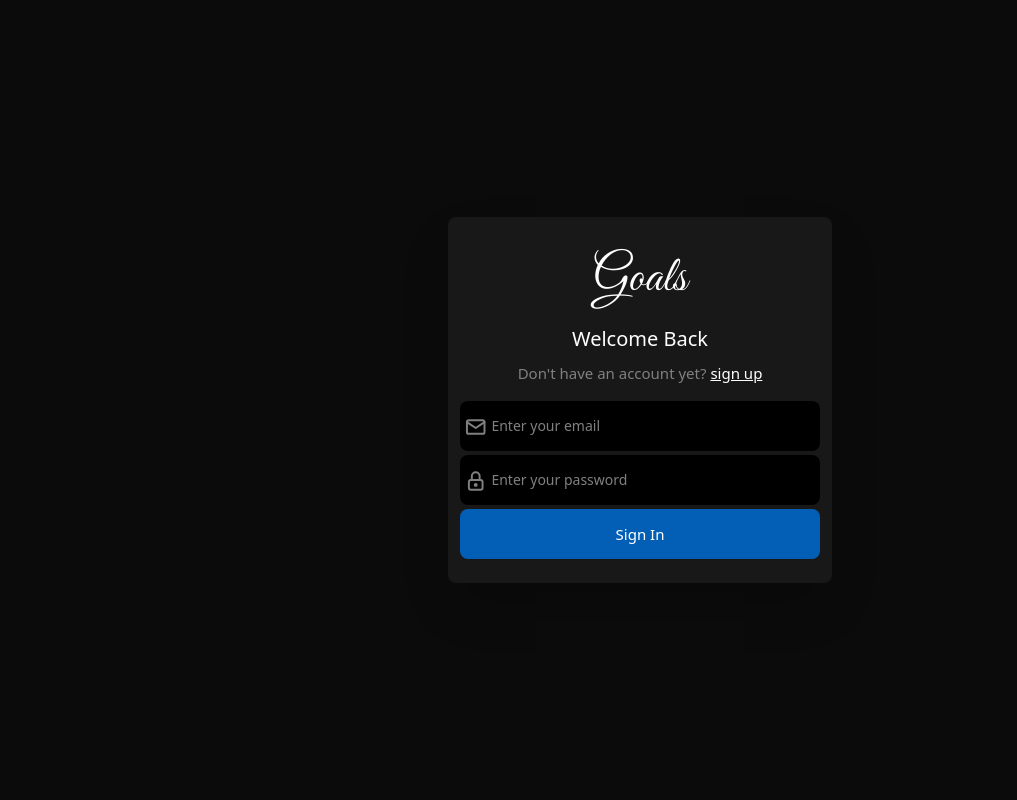
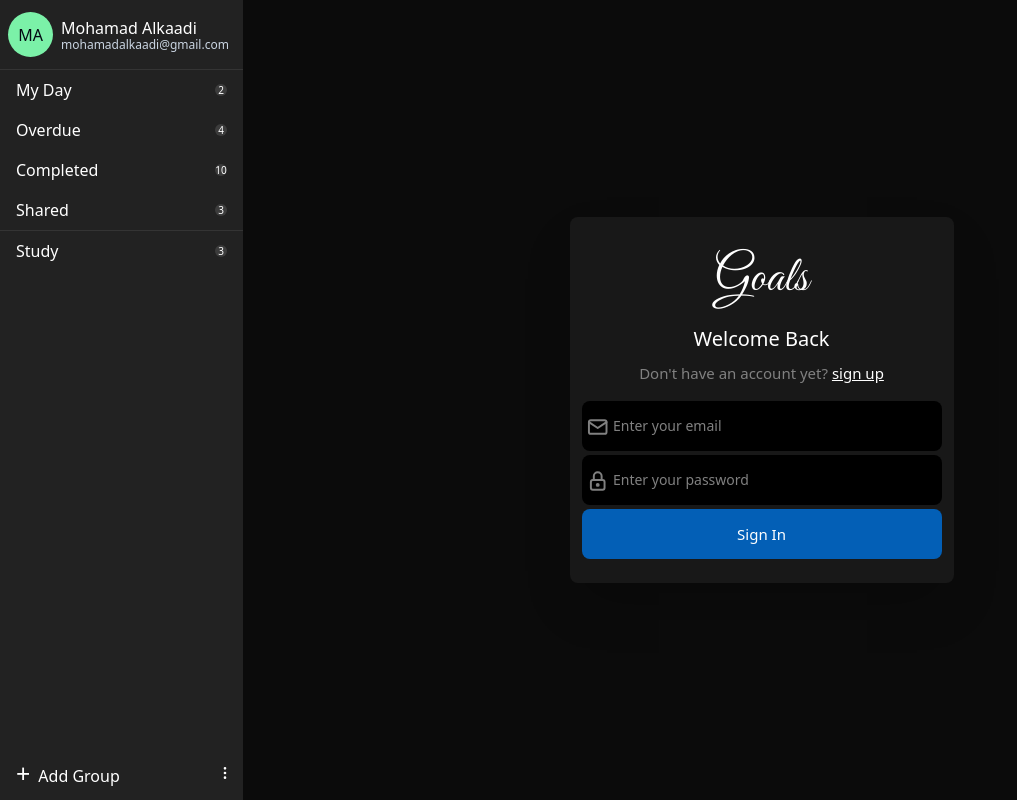
Before and after one commit to mohamad-alkaadi/goals-frontend, a Next.js app: page /auth/signin in a window 1280 px wide. Shown: the whole page, without its empty margins (0-1017 px from the left). Built offline with nearby package versions, Linux system fonts and the light colour scheme.

Commit message:
groups v1

```diff
--- a/api/goals.ts
+++ b/api/goals.ts
@@ -17,7 +17,7 @@ export interface GoalsType {
   _id: string;
 }
 
-const getAllGoals = async () => {
+const getAllGoals = async (groupName: string) => {
   const token = await checkForTokenFromCookies();
 
   const url =
@@ -25,7 +25,7 @@ const getAllGoals = async () => {
       ? process.env.NEXT_PUBLIC_DEV_URL
       : process.env.NEXT_PUBLIC_PROD_URL;
 
-  const goals = await fetch(`${url}/api/v1/goals/`, {
+  const goals = await fetch(`${url}/api/v1/goals?group=${groupName}`, {
     method: "GET",
     headers: {
       "Content-Type": "application/json",
@@ -67,7 +67,7 @@ const createGoal = async (titleValue: string, goalDate: number, shared: boolean,
       dueDate: goalDate,
       dueDateActive: !isDateToday(goalDate),
       shared: shared,
-      sharedWith: sharedWith
+      sharedWith: sharedWith,
     })
   });
 };
--- a/app/(home)/page.tsx
+++ b/app/(home)/page.tsx
@@ -11,9 +11,6 @@ export default async function Home() {
   if (!token) redirect("/auth/signin");
 
   return (
-    <div className="flex bg-[#1c1c1c]">
-      <Sidebar />
-      <GoalsSection />
-    </div>
+    <GoalsSection title={"my day"} groupName={'ungrouped'} />
   );
 }
--- a/app/layout.tsx
+++ b/app/layout.tsx
@@ -1,6 +1,7 @@
 import type { Metadata } from "next"
 import { Geist, Geist_Mono } from "next/font/google"
 import "./globals.css"
+import Sidebar from "@/components/common/sidebar/Sidebar"
 
 export const metadata: Metadata = {
   title: "Create Next App",
@@ -14,7 +15,10 @@ export default function RootLayout({
 }>) {
   return (
     <html lang="en">
-      <body>{children}</body>
+      <body className="flex bg-[#1c1c1c]">
+        <Sidebar />
+        {children}
+      </body>
     </html>
   )
 }
--- a/components/common/goals/GoalsSection.tsx
+++ b/components/common/goals/GoalsSection.tsx
@@ -5,12 +5,12 @@ import GoalsSectionHeader from "./GoalsSectionHeader";
 import { getAllGoals, GoalsType } from "@/api/goals";
 import FilteredGoals from "./FilteredGoals";
 
-const GoalsSection = () => {
+const GoalsSection = ({ title, groupName }: { title: string, groupName: string }) => {
   const [goalsState, setGoalsState] = useState<GoalsType[]>([]);
 
   useEffect(() => {
     const getGoals = async () => {
-      const goals = await getAllGoals();
+      const goals = await getAllGoals(groupName);
       setGoalsState(goals);
     };
     getGoals();
@@ -18,7 +18,7 @@ const GoalsSection = () => {
 
   return (
     <div className="p-10 flex flex-col w-full">
-      <GoalsSectionHeader />
+      <GoalsSectionHeader title={title} />
       <FilteredGoals goals={goalsState} setGoalsState={setGoalsState} />
       <AddGoal />
     </div>
--- a/components/common/goals/GoalsSectionHeader.tsx
+++ b/components/common/goals/GoalsSectionHeader.tsx
@@ -10,7 +10,7 @@ import {
 import React from "react";
 import { BsThreeDots } from "react-icons/bs";
 
-const GoalsSectionHeader = () => {
+const GoalsSectionHeader = ({ title }: { title: string }) => {
   const date = new Date().toLocaleDateString("en-US", {
     weekday: "long",
     month: "long",
@@ -19,12 +19,12 @@ const GoalsSectionHeader = () => {
   return (
     <div className="w-full flex justify-between items-center">
       <div>
-        <div className="text-[30px] font-[600] text-[#8795a0]">My Day</div>
+        <div className="text-[30px] font-[600] text-[#8795a0] capitalize">{title}</div>
         <div className="text-[15px] font-[400] text-[#8795a0]">{date}</div>
       </div>
       <div className="flex space-x-1 text-white">
         <FriendsSheet />
-        <SuggestionsSheet />
+        {/*<SuggestionsSheet />*/}
         <DropdownMenu>
           <DropdownMenuTrigger className="hover:bg-[#373737] rounded-sm w-[28px] h-[28px] flex justify-center items-center">
             <BsThreeDots />
```
Also changed, not shown: app/(home)/[slug]/page.tsx (added), app/(home)/completed/page.tsx (added), app/(home)/overdue/page.tsx (added), app/(home)/shared/page.tsx (added).
